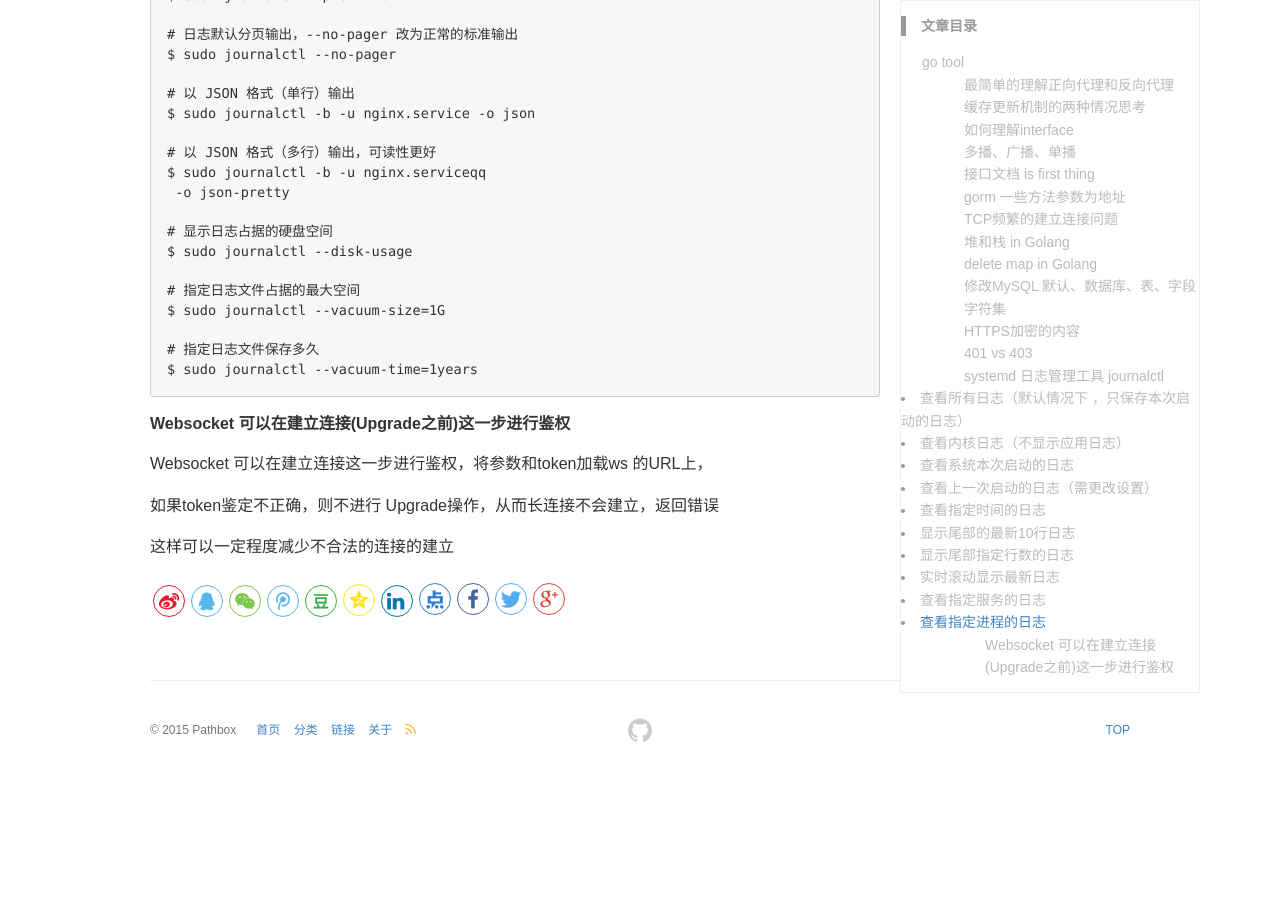
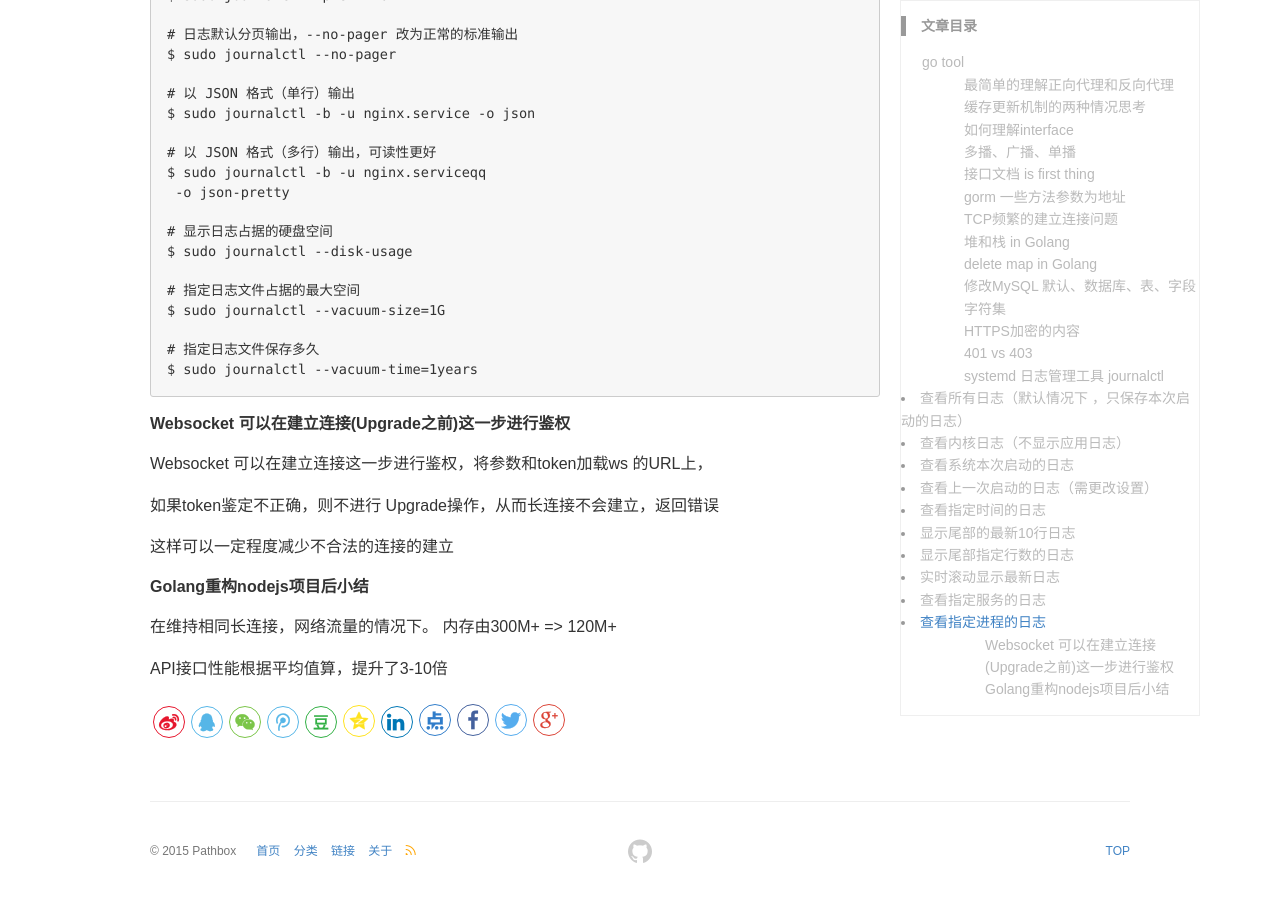
Before and after one commit to pathbox/pathbox.github.io, a Jekyll site: the page built from _posts/2018-04-03-work-summary-in-Udesk-fourteen.md, in a window 1280 px wide and 900 px high, scrolled down 9092 px. Built offline with Jekyll 4.4.1, drawn with Linux system fonts in a browser that asks for light colours; before the commit the page ends 9871 px from its top, so only the background shows below that.

Commit message:
Golang重构nodejs项目后小结

```diff
--- a/_posts/2018-04-03-work-summary-in-Udesk-fourteen.md
+++ b/_posts/2018-04-03-work-summary-in-Udesk-fourteen.md
@@ -397,3 +397,9 @@ Websocket 可以在建立连接这一步进行鉴权，将参数和token加载ws
 如果token鉴定不正确，则不进行 Upgrade操作，从而长连接不会建立，返回错误
 
 这样可以一定程度减少不合法的连接的建立
+
+##### Golang重构nodejs项目后小结
+
+在维持相同长连接，网络流量的情况下。 内存由300M+ => 120M+
+
+API接口性能根据平均值算，提升了3-10倍
```
